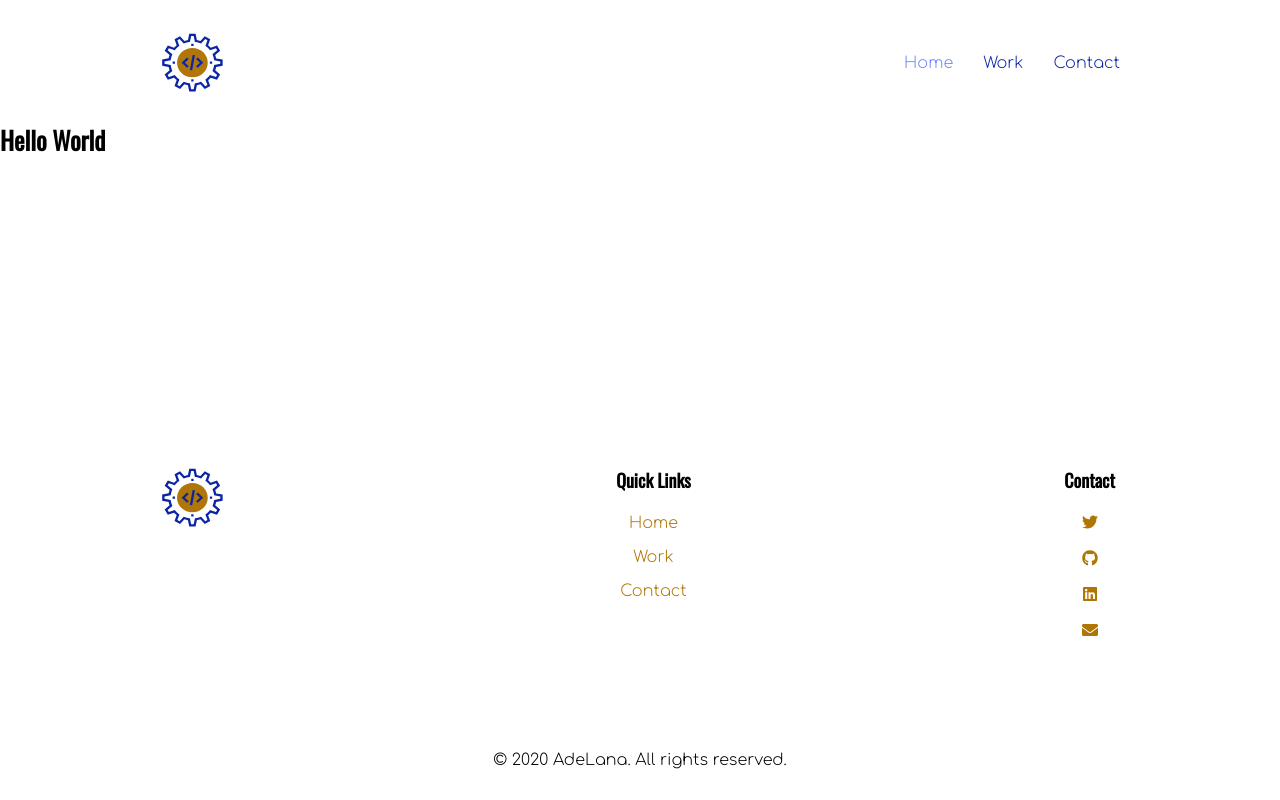
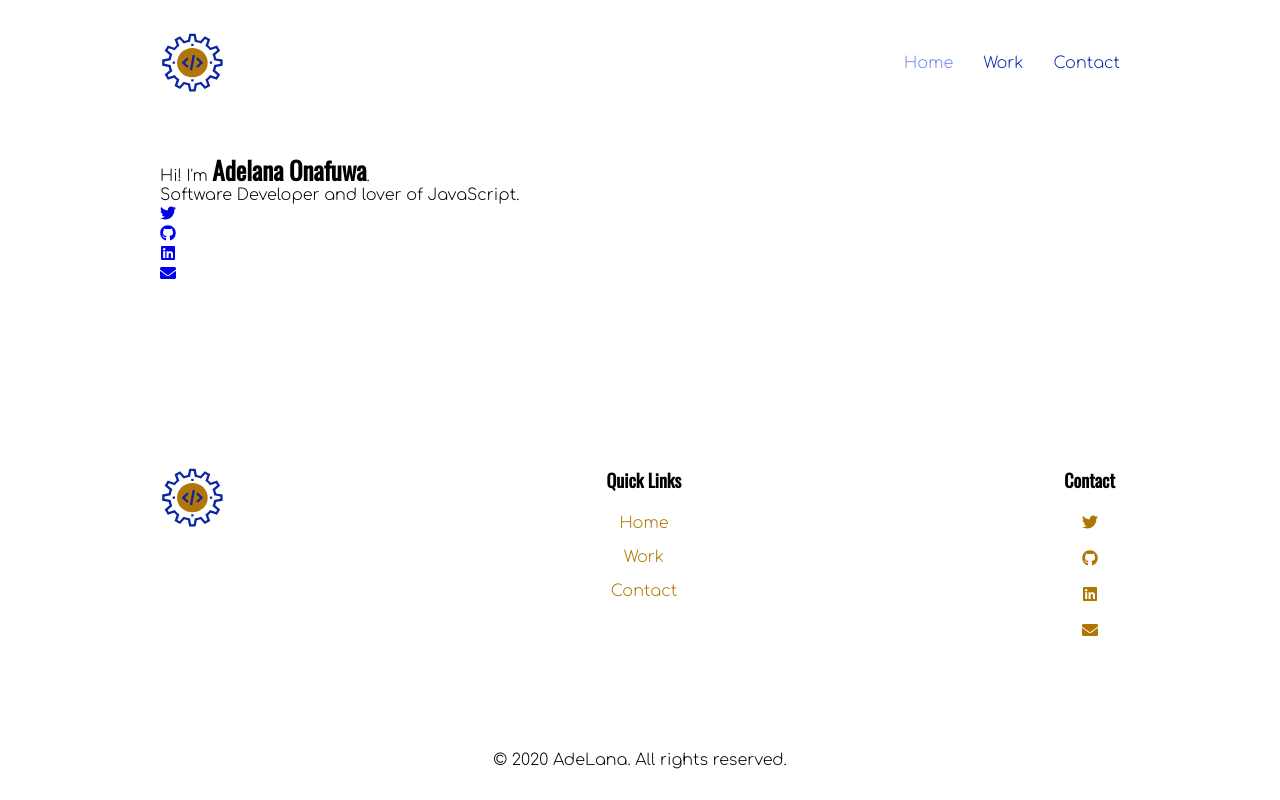
Before and after one commit to AdeLana-O/adelana, a Gatsby site: page / in a window 1280 px wide. Built offline with nearby package versions, Linux system fonts and the light colour scheme; Gatsby itself is replaced by a stand-in of ours.

Commit message:
initialize hero section on homepage and fix css styling

```diff
--- a/src/components/Footer/index.scss
+++ b/src/components/Footer/index.scss
@@ -3,7 +3,7 @@
 }
 
 .footer__menu {
-  @include flexDisplay(center, true, flex-start);
+  @extend %footer-links-display;
 
   .footer__links {
     padding-top: 5rem;
@@ -15,7 +15,6 @@
   }
 
   .footer__quick-links-menu {
-    @extend %list-display;
     @extend %footer-links-display;
 
     .footer__quick-link-item {
@@ -28,7 +27,6 @@
   }
 
   .footer__contact-menu {
-    @extend %list-display;
     @extend %footer-links-display;
 
     .footer__contact-item {
@@ -53,13 +51,13 @@
 
     .footer__links {
       @include flexDisplay(space-between, true, flex-start);
-      flex: 0 0 53%;
+      flex: 0 0 54%;
       padding-top: 0;
 
       .footer__quick-links,
       .footer__contact-links {
         margin-bottom: 0;
-        padding: 0 .5rem;
+        padding: 0 0.5rem;
       }
     }
   }
@@ -69,4 +67,9 @@
   .footer__container {
     padding: $desktopLayoutPadding;
   }
+
+  .footer__menu .footer__quick-links-menu,
+  .footer__menu .footer__contact-menu {
+    @include flexDisplay(center, true);
+  }
 }
--- a/src/components/Hero/Hero.js
+++ b/src/components/Hero/Hero.js
@@ -1,11 +1,14 @@
 import React from "react";
+import ContactMenu from "../ContactMenu";
 
 const Hero = () => {
   return (
     <section id="hero">
       <div className="container">
         <div className="hero__container">
-
+          Hi! I'm <h1>Adelana Onafuwa</h1>.
+          <p>Software Developer and lover of JavaScript.</p>
+          <ContactMenu />
         </div>
       </div>
     </section>
--- a/src/components/Hero/index.scss
+++ b/src/components/Hero/index.scss
@@ -0,0 +1,13 @@
+.hero__container {
+  @extend %mobile-layout-padding;
+
+  h1 {
+    display: inline;
+  }
+}
+
+@include mediaQuery($desktop) {
+  .hero__container {
+    padding: $desktopLayoutPadding;
+  }
+}
--- a/src/components/Navbar/index.scss
+++ b/src/components/Navbar/index.scss
@@ -4,7 +4,6 @@
 }
 
 .navbar__menu {
-  @extend %list-display;
   @include flexDisplay(flex-start);
 
   .navbar__item {
--- a/src/pages/index.js
+++ b/src/pages/index.js
@@ -2,11 +2,12 @@ import React from "react";
 
 import SEO from "../components/SEO";
 import Layout from "../components/Layout";
+import Hero from "../components/Hero/Hero";
 
 const Home = () => (
   <Layout>
     <SEO canonical />
-    <h1>Hello World</h1>
+    <Hero />
   </Layout>
 );
 
--- a/src/styles/main.scss
+++ b/src/styles/main.scss
@@ -54,10 +54,15 @@ body {
   p {
     line-height: 2rem;
   }
-}
 
-#main {
-  flex-grow: 1;
+  ul,
+  ol {
+    list-style-type: none;
+  }
+
+  #main {
+    flex-grow: 1;
+  }
 }
 
 @include mediaQuery($desktop) {
--- a/src/styles/placeholders.scss
+++ b/src/styles/placeholders.scss
@@ -4,12 +4,8 @@
   margin-bottom: 1.1rem;
 }
 
-%list-display {
-  list-style: none;
-}
-
 %footer-links-display {
-  @include flexDisplay(center, true);
+  @include flexDisplay;
   flex-direction: column;
 }
 
```
